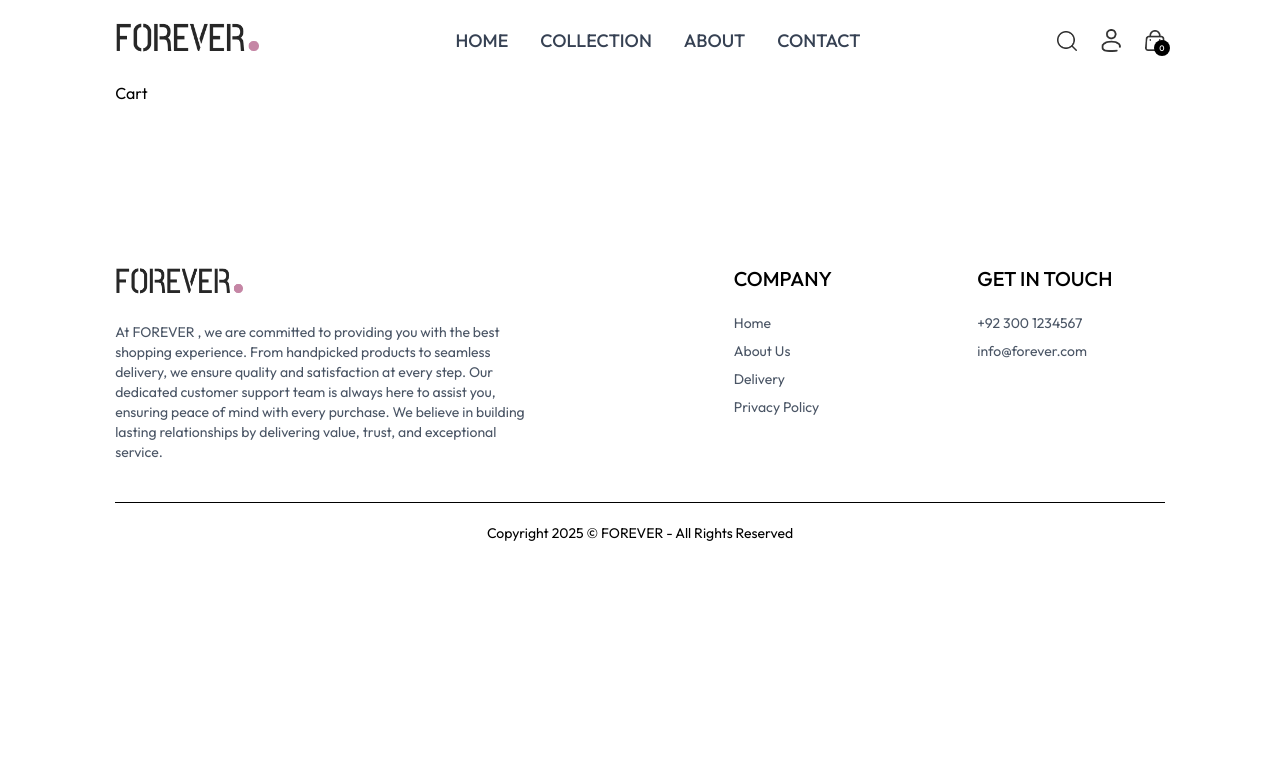
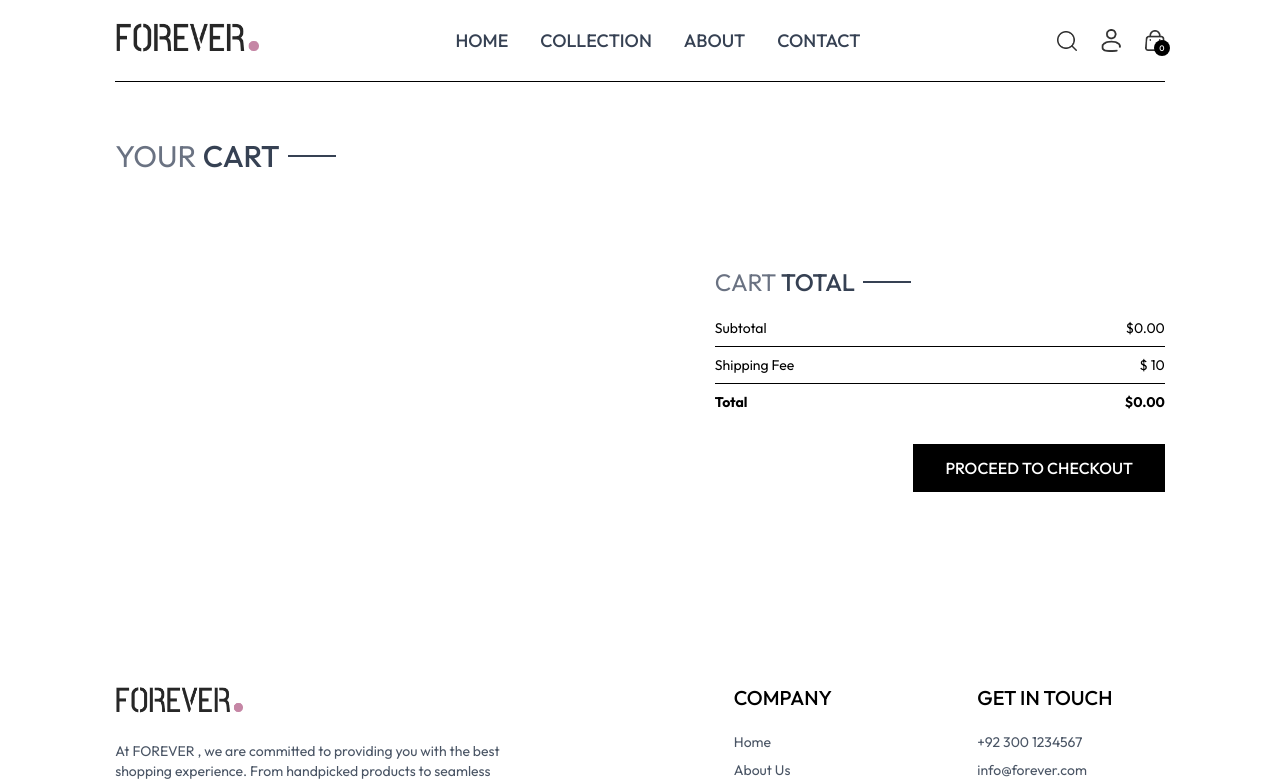
Before and after one commit to Hasnain91/ecomm-app, a React (Vite) app in the folder frontend/: page /cart in a window 1280 px wide. Shown: the top 783 px of the page. Built offline with nearby package versions, Linux system fonts and the light colour scheme.

Commit message:
cart state and cart total

```diff
--- /dev/null
+++ b/frontend/src/components/CartTotal.jsx
@@ -0,0 +1,46 @@
+import React, { useContext } from "react";
+import { ShopContext } from "../context/ShopContext";
+
+const CartTotal = () => {
+  const { currency, delivery_fee, getCartAmount } = useContext(ShopContext);
+
+  return (
+    <div className="w-full">
+      <div className="text-2xl">
+        <div className="inline-flex gap-2 items-center mb-3">
+          <p className="text-gray-500">
+            CART <span className="text-gray-700 font-medium">TOTAL</span>
+          </p>
+          <p className="w-8 sm:w-12 h-[1.5px] sm:h-[2px] bg-gray-700"></p>
+        </div>
+      </div>
+
+      <div className="flex flex-col gap-2 mt-2 text-sm">
+        <div className="flex justify-between">
+          <p>Subtotal</p>
+          <p>
+            {currency}
+            {getCartAmount()}.00
+          </p>
+        </div>
+        <hr />
+        <div className="flex justify-between">
+          <p>Shipping Fee</p>
+          <p>
+            {currency} {delivery_fee}
+          </p>
+        </div>
+        <hr />
+        <div className="flex justify-between">
+          <b>Total</b>
+          <b>
+            {currency}
+            {getCartAmount() === 0 ? 0 : getCartAmount() + delivery_fee}.00
+          </b>
+        </div>
+      </div>
+    </div>
+  );
+};
+
+export default CartTotal;
--- a/frontend/src/context/ShopContext.jsx
+++ b/frontend/src/context/ShopContext.jsx
@@ -1,6 +1,7 @@
 import { createContext, useState } from "react";
 import { products } from "../assets/assets";
 import toast from "react-hot-toast";
+import { useNavigate } from "react-router-dom";
 
 export const ShopContext = createContext();
 
@@ -10,6 +11,7 @@ const ShopContextProvider = ({ children }) => {
   const [search, setSearch] = useState("");
   const [showSearch, setShowSearch] = useState(false);
   const [cartItems, setCartItems] = useState({});
+  const navigate = useNavigate();
 
   const addToCart = async (productId, size) => {
     if (!size) {
@@ -50,6 +52,33 @@ const ShopContextProvider = ({ children }) => {
     return totalCount;
   };
 
+  const updateQuantity = async (productId, size, quantity) => {
+    let cartData = structuredClone(cartItems);
+
+    cartData[productId][size] = quantity;
+
+    setCartItems(cartData);
+  };
+
+  const getCartAmount = () => {
+    let totalAmount = 0;
+    for (const items in cartItems) {
+      let itemInfo = products.find((product) => product._id === items);
+
+      for (const item in cartItems[items]) {
+        try {
+          if (cartItems[items][item] > 0) {
+            totalAmount += itemInfo.price * cartItems[items][item];
+          }
+        } catch (error) {
+          console.log("error in getCartAmount: ", error);
+        }
+      }
+    }
+
+    return totalAmount;
+  };
+
   const value = {
     products,
     currency,
@@ -61,6 +90,9 @@ const ShopContextProvider = ({ children }) => {
     cartItems,
     addToCart,
     getCartCount,
+    updateQuantity,
+    getCartAmount,
+    navigate,
   };
 
   return <ShopContext.Provider value={value}>{children}</ShopContext.Provider>;
--- a/frontend/src/pages/Cart.jsx
+++ b/frontend/src/pages/Cart.jsx
@@ -1,7 +1,119 @@
-import React from "react";
+import { useContext, useEffect, useState } from "react";
+import { ShopContext } from "../context/ShopContext";
+import { assets } from "../assets/assets";
+import CartTotal from "../components/CartTotal";
 
 const Cart = () => {
-  return <div>Cart</div>;
+  const { products, currency, cartItems, updateQuantity, navigate } =
+    useContext(ShopContext);
+
+  const [cartData, setCartData] = useState([]);
+
+  useEffect(() => {
+    const tempData = [];
+
+    for (const items in cartItems) {
+      for (const item in cartItems[items]) {
+        if (cartItems[items][item] > 0) {
+          tempData.push({
+            _id: items,
+            size: item,
+            quantity: cartItems[items][item],
+          });
+        }
+      }
+    }
+
+    setCartData(tempData);
+  }, [cartItems]);
+
+  return (
+    <div className="border-t pt-14">
+      <div className="text-3xl mb-3">
+        <div className="inline-flex gap-2 items-center mb-3">
+          <p className="text-gray-500">
+            YOUR <span className="text-gray-700 font-medium">CART</span>
+          </p>
+          <p className="w-8 sm:w-12 h-[1.5px] sm:h-[2px] bg-gray-700"></p>
+        </div>
+      </div>
+
+      <div>
+        {cartData.map((item, index) => {
+          const productData = products.find(
+            (product) => product._id === item._id
+          );
+
+          return (
+            <div
+              key={index}
+              className="p-4 border-t border-b text-gray-600 grid grid-cols-[4fr_0.5fr_0.5fr] sm:grid-cols-[4fr_2fr_0.5fr] items-center  gap-0"
+            >
+              <div className="flex items-start gap-6">
+                <img
+                  className="w-16 sm:w-20"
+                  src={productData.image[0]}
+                  alt=""
+                />
+
+                <div>
+                  <p className="text-xs sm:text-lg font-medium">
+                    {productData.name}
+                  </p>
+                  <div className="flex items-center mt-2 gap-5">
+                    <p>
+                      {currency}
+                      {productData.price}
+                    </p>
+                    <p className="px-2 sm:px-3 sm:py-1 border bg-slate-100">
+                      {item.size}
+                    </p>
+                  </div>
+                </div>
+              </div>
+              <input
+                onChange={(e) =>
+                  e.target.value === "" || e.target.value === "0"
+                    ? null
+                    : updateQuantity(
+                        item._id,
+                        item.size,
+                        Number(e.target.value)
+                      )
+                }
+                type="number"
+                min={1}
+                defaultValue={item.quantity}
+                className="border
+               max-w-10 sm:max-w-20 px-1 sm:px-2 py-1"
+              />
+              <img
+                onClick={() => updateQuantity(item._id, item.size, 0)}
+                className="w-4 sm:w-5 mr-4 cursor-pointer"
+                src={assets.bin_icon}
+                alt="Delete Icon"
+              />
+            </div>
+          );
+        })}
+      </div>
+
+      {/* Cart Total */}
+      <div className="flex justify-end my-20">
+        <div className="w-full sm:w-[450px]">
+          <CartTotal />
+          <div className="w-full text-end">
+            <button
+              onClick={() => navigate("/place-order")}
+              className="bg-black text-white text-md font-medium my-8 px-8 py-3 cursor-pointer hover:bg-gray-300 hover:text-black"
+            >
+              PROCEED TO CHECKOUT
+            </button>
+          </div>
+        </div>
+      </div>
+    </div>
+  );
 };
 
 export default Cart;
```
